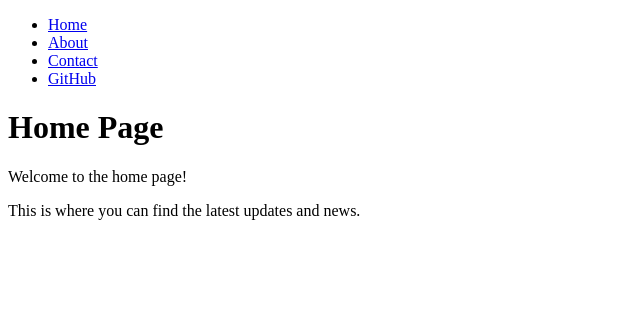
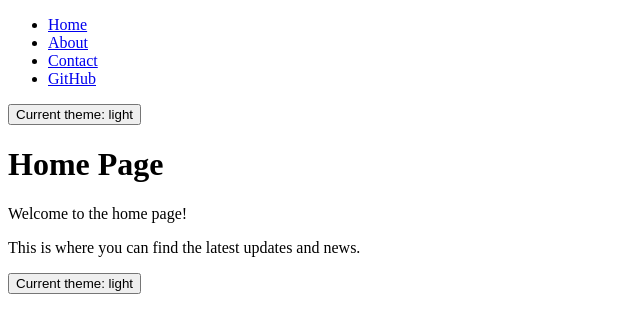
Before and after one commit to zahooronly/react-deep-concepts, a React (Vite) app: page / in a window 1280 px wide. Shown: the top 332 px of the page, without its empty margins (0-640 px from the left). Built offline with nearby package versions, Linux system fonts and the light colour scheme.

Commit message:
useContext practice

```diff
--- a/src/components/Header.jsx
+++ b/src/components/Header.jsx
@@ -1,4 +1,5 @@
 import { Link } from "react-router";
+import { ThemeButton } from "../context/ThemeButton";
 
 export const Header = () => {
   return (
@@ -17,6 +18,7 @@ export const Header = () => {
           <Link to="/github">GitHub</Link>
         </li>
       </ul>
+      <ThemeButton />
     </nav>
   );
 };
--- a/src/components/Home.jsx
+++ b/src/components/Home.jsx
@@ -1,4 +1,5 @@
 import React from "react";
+import { ThemeButton } from "../context/ThemeButton";
 
 const Home = () => {
   return (
@@ -6,6 +7,7 @@ const Home = () => {
       <h1>Home Page</h1>
       <p>Welcome to the home page!</p>
       <p>This is where you can find the latest updates and news.</p>
+      <ThemeButton />
     </>
   );
 };
--- /dev/null
+++ b/src/context/ThemeButton.jsx
@@ -0,0 +1,8 @@
+import React, { useContext } from "react";
+import ThemeContext from "./ThemeContext";
+
+export const ThemeButton = () => {
+  const { theme, toggleTheme } = useContext(ThemeContext);
+
+  return <button onClick={toggleTheme}>Current theme: {theme}</button>;
+};
--- /dev/null
+++ b/src/context/ThemeContext.jsx
@@ -0,0 +1,5 @@
+import React from "react";
+
+const ThemeContext = React.createContext("light");
+
+export default ThemeContext;
--- /dev/null
+++ b/src/context/ThemeProvider.jsx
@@ -0,0 +1,15 @@
+import React, { useState } from "react";
+import ThemeContext from "./ThemeContext";
+
+export const ThemeProvider = ({ children }) => {
+  const [theme, setTheme] = useState("light");
+
+  const toggleTheme = () =>
+    setTheme((prev) => (prev === "light" ? "dark" : "light"));
+
+  return (
+    <ThemeContext.Provider value={{ theme, toggleTheme }}>
+      {children}
+    </ThemeContext.Provider>
+  );
+};
```
Also changed, not shown: src/main.jsx (+6 -6 lines).
